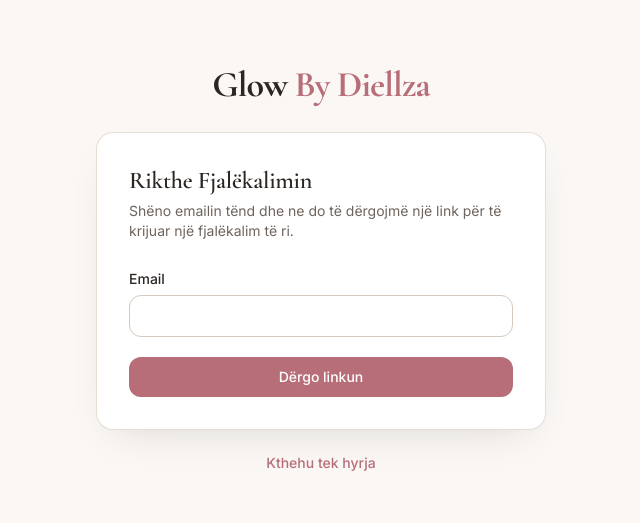
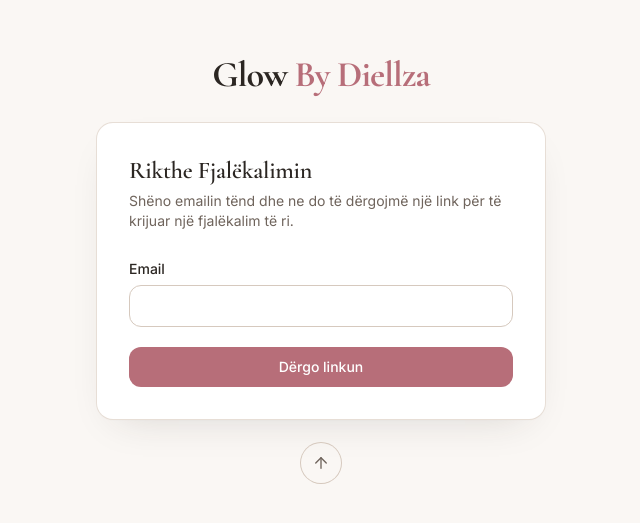
Before and after one commit to dionbeqirii/glow-booking-platform, a Next.js app: page /forgot-password in a window 1280 px wide. Shown: the part 131-654 px from the top of the page, without its empty margins (319-959 px from the left). Built offline with nearby package versions, Linux system fonts and the light colour scheme.

Commit message:
Auth: replace "Kthehu tek hyrja" text with an up-arrow icon button
Applied on both the forgot-password and update-password screens, with an
aria-label preserved for accessibility.

```diff
--- a/src/components/ForgotPasswordForm.tsx
+++ b/src/components/ForgotPasswordForm.tsx
@@ -89,11 +89,18 @@ export default function ForgotPasswordForm() {
           </form>
         </div>
 
-        <p className="mt-6 text-center text-sm text-ink-soft">
-          <Link href="/login" className="font-medium text-accent hover:underline">
-            Kthehu tek hyrja
+        <div className="mt-6 flex justify-center">
+          <Link
+            href="/login"
+            aria-label="Kthehu tek hyrja"
+            className="flex h-10 w-10 items-center justify-center rounded-full text-ink-soft ring-1 ring-line-strong transition-colors hover:bg-surface-muted hover:text-ink"
+          >
+            <svg width="18" height="18" viewBox="0 0 24 24" fill="none" stroke="currentColor" strokeWidth="1.8" strokeLinecap="round" strokeLinejoin="round" aria-hidden="true">
+              <path d="M12 19V5" />
+              <path d="m5 12 7-7 7 7" />
+            </svg>
           </Link>
-        </p>
+        </div>
       </div>
     </main>
   );
--- a/src/components/UpdatePasswordForm.tsx
+++ b/src/components/UpdatePasswordForm.tsx
@@ -116,11 +116,18 @@ export default function UpdatePasswordForm() {
           )}
         </div>
 
-        <p className="mt-6 text-center text-sm text-ink-soft">
-          <Link href="/login" className="font-medium text-accent hover:underline">
-            Kthehu tek hyrja
+        <div className="mt-6 flex justify-center">
+          <Link
+            href="/login"
+            aria-label="Kthehu tek hyrja"
+            className="flex h-10 w-10 items-center justify-center rounded-full text-ink-soft ring-1 ring-line-strong transition-colors hover:bg-surface-muted hover:text-ink"
+          >
+            <svg width="18" height="18" viewBox="0 0 24 24" fill="none" stroke="currentColor" strokeWidth="1.8" strokeLinecap="round" strokeLinejoin="round" aria-hidden="true">
+              <path d="M12 19V5" />
+              <path d="m5 12 7-7 7 7" />
+            </svg>
           </Link>
-        </p>
+        </div>
       </div>
     </main>
   );
```
